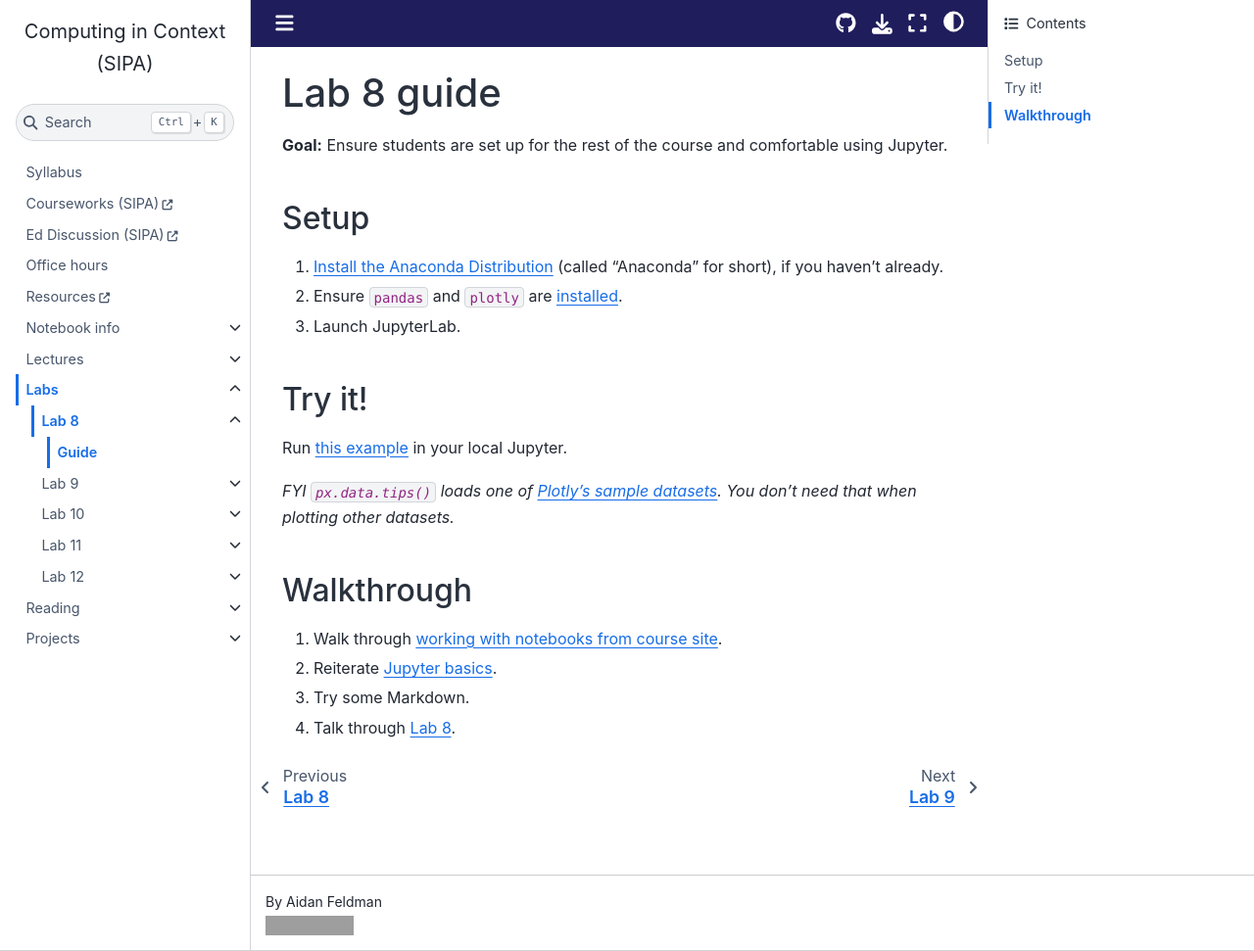
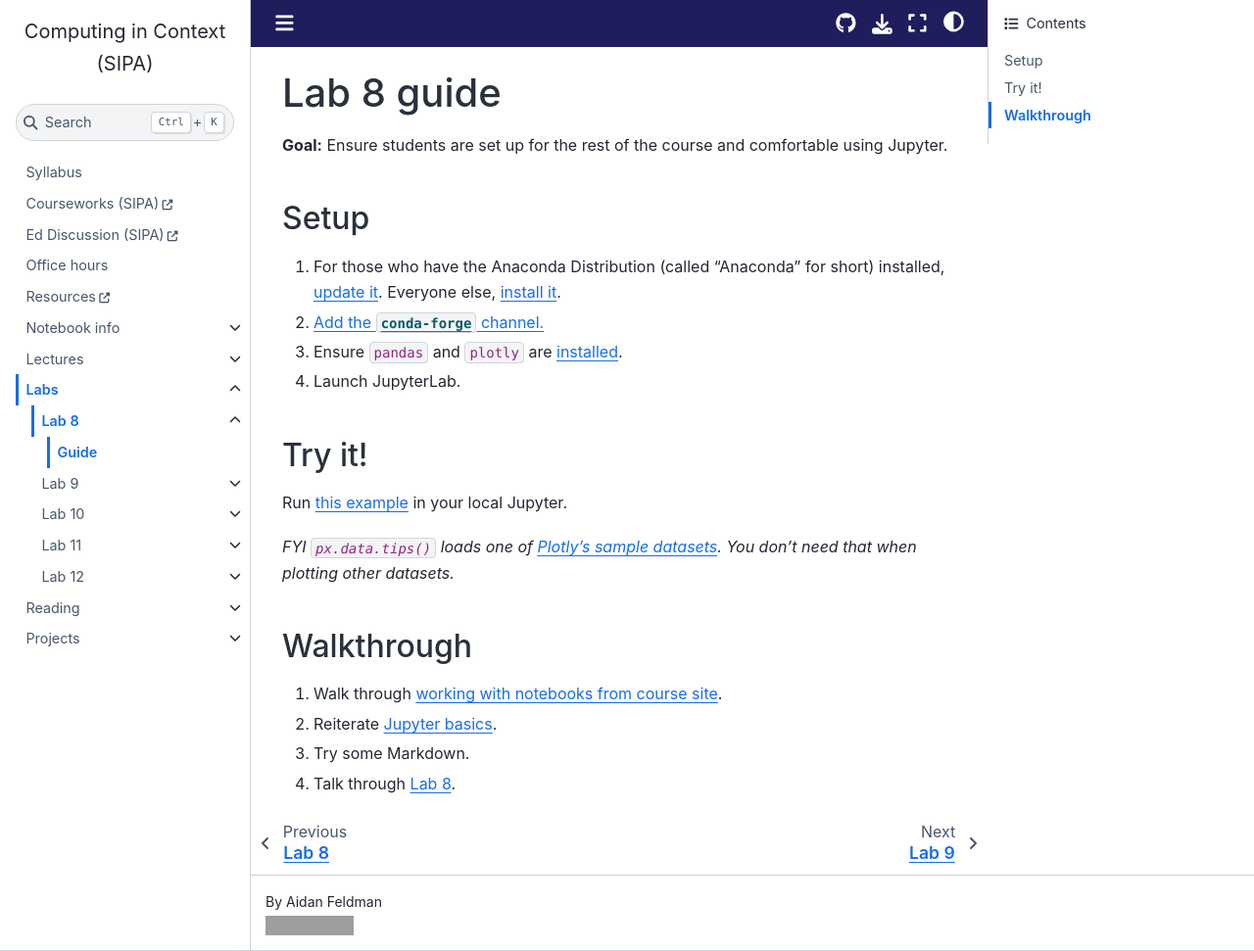
Before and after one commit to afeld/computing-in-context, a Jupyter Book: the page built from lab_8_guide.md, in a window 1280 px wide and 971 px high. Shown: the whole window at 98% size. Built offline with Jupyter Book 1.0.4 settings and Sphinx 7.4.7 and the Sphinx Book theme 1.1.4, drawn with Linux system fonts in a browser that asks for light colours; pages that are not in the unit, such as notebooks, are missing from menus; comment, search, counter and statistics services are not loaded; grey boxes are pictures that could not be loaded.

Commit message:
add conda-forge as part of Lab 8

```diff
--- a/lab_8_guide.md
+++ b/lab_8_guide.md
@@ -4,7 +4,8 @@
 
 ## Setup
 
-1. [Install the Anaconda Distribution](https://docs.anaconda.com/anaconda/install/) (called "Anaconda" for short), if you haven't already.
+1. For those who have the Anaconda Distribution (called "Anaconda" for short) installed, [update it](https://docs.anaconda.com/navigator/update-navigator/). Everyone else, [install it](https://docs.anaconda.com/anaconda/install/).
+1. [Add the `conda-forge` channel.](https://docs.anaconda.com/navigator/tutorials/manage-channels/#adding-a-channel-in-navigator)
 1. Ensure `pandas` and `plotly` are [installed](notebooks.md#installing-packages).
 1. Launch JupyterLab.
 
```
